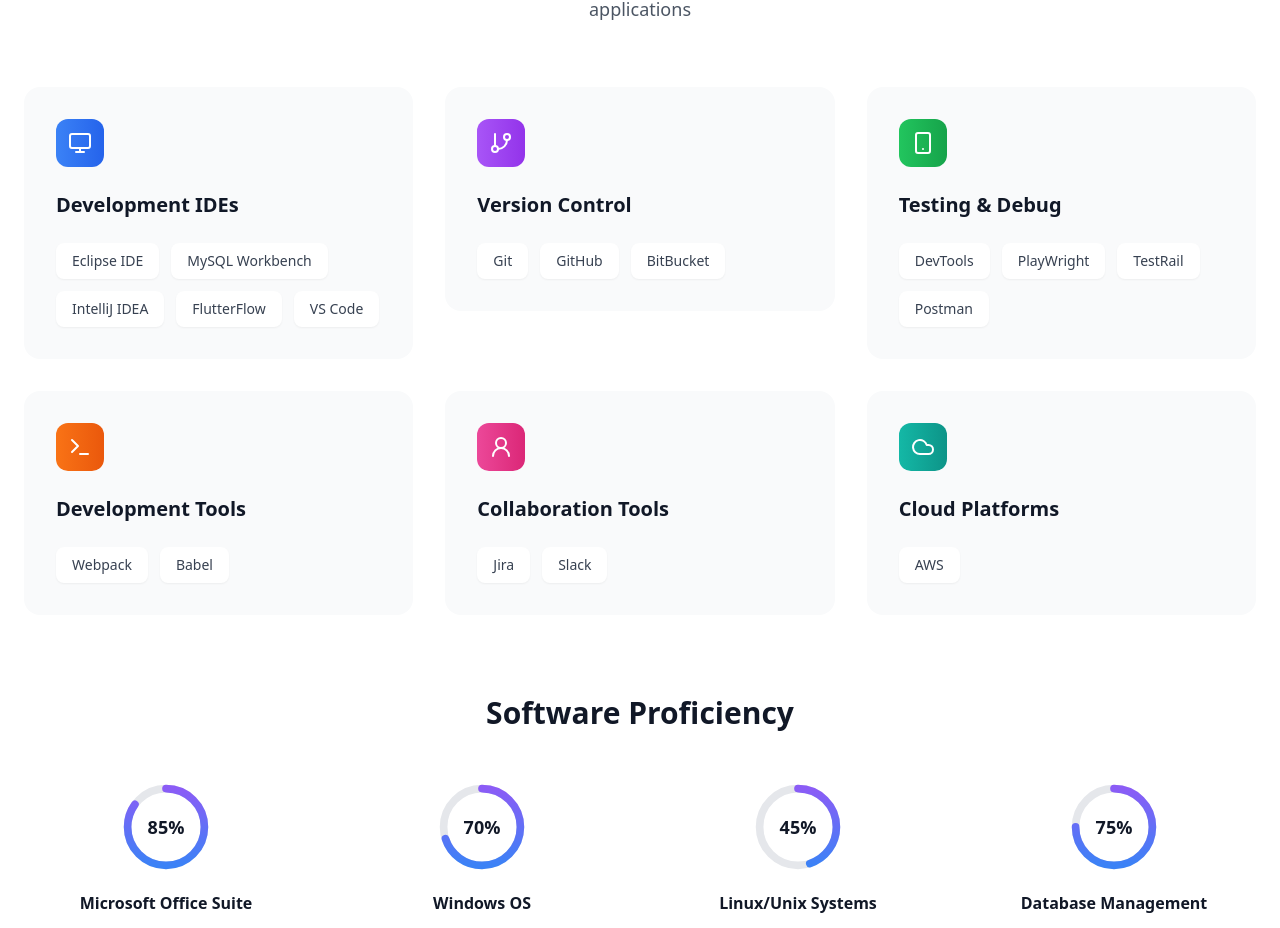
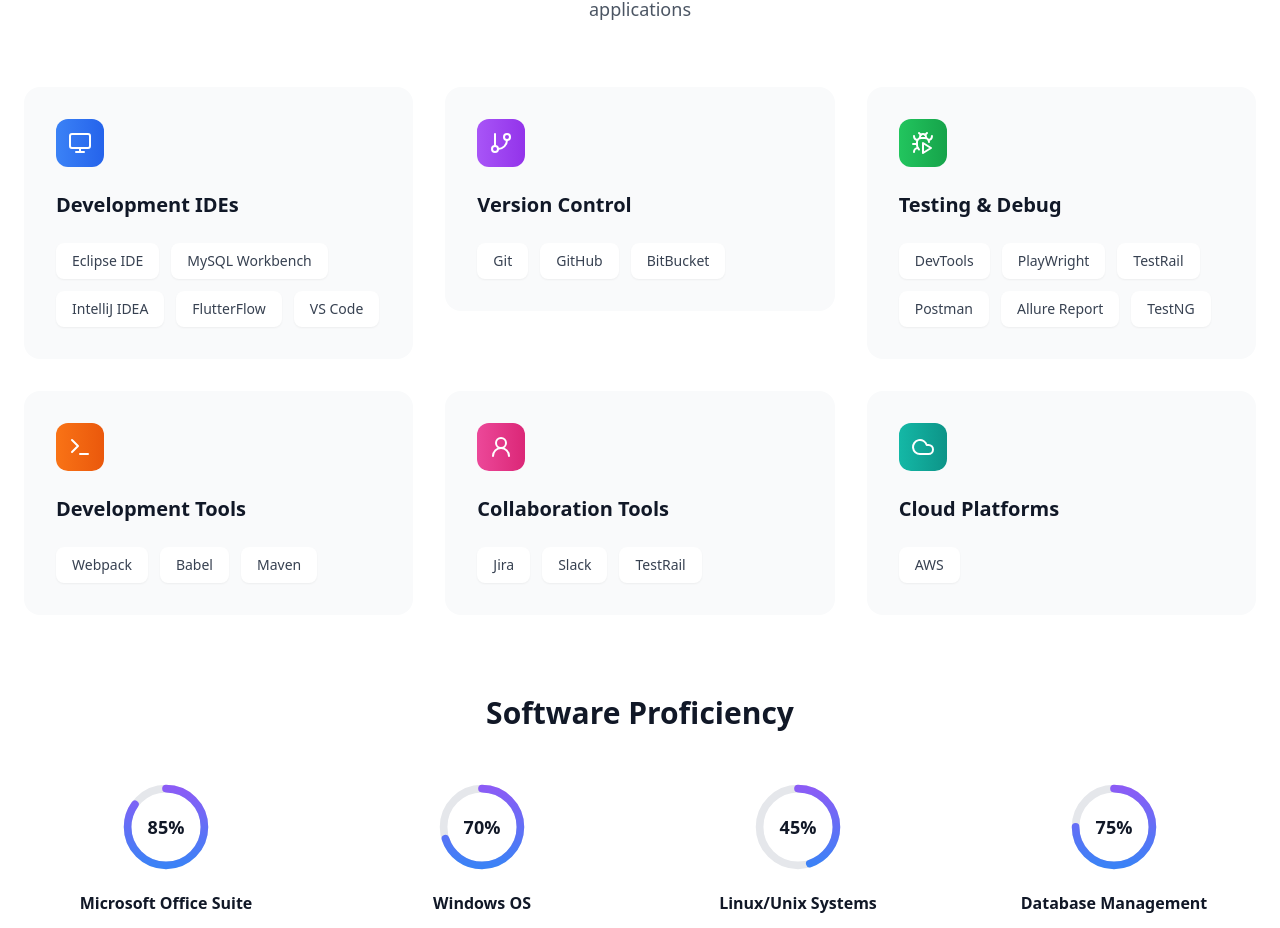
Before and after one commit to jaspal-s-rajput/Portfolio_Web_Application, a React (Vite) app: page / in a window 1280 px wide. Shown: the part 3850-4778 px from the top of the page. Built offline with nearby package versions, Linux system fonts and the light colour scheme.

Commit message:
Update Tools.tsx

```diff
--- a/src/components/Tools.tsx
+++ b/src/components/Tools.tsx
@@ -1,5 +1,5 @@
 import React from 'react';
-import { Monitor, Smartphone, Cloud, GitBranch, Terminal, User2 } from 'lucide-react';
+import { Monitor, BugPlayIcon, Cloud, GitBranch, Terminal, User2 } from 'lucide-react';
 
 const Tools: React.FC = () => {
   const toolCategories = [
@@ -16,22 +16,22 @@
       tools: ["Git", "GitHub", "BitBucket"]
     },
     {
-      icon: <Smartphone className="w-6 h-6" />,
+      icon: <BugPlayIcon className="w-6 h-6" />,
       title: "Testing & Debug",
       color: "bg-gradient-to-r from-green-500 to-green-600",
-      tools: ["DevTools", "PlayWright", "TestRail", "Postman"]
+      tools: ["DevTools", "PlayWright", "TestRail", "Postman", "Allure Report", "TestNG"]
     },
     {
       icon: <Terminal className="w-6 h-6" />,
       title: "Development Tools",
       color: "bg-gradient-to-r from-orange-500 to-orange-600",
-      tools: ["Webpack", "Babel"]
+      tools: ["Webpack", "Babel", "Maven"]
     },
     {
       icon: <User2 className="w-6 h-6" />,
       title: "Collaboration Tools",
       color: "bg-gradient-to-r from-pink-500 to-pink-600",
-      tools: ["Jira", "Slack"]
+      tools: ["Jira", "Slack", "TestRail"]
     },
     {
       icon: <Cloud className="w-6 h-6" />,
```
